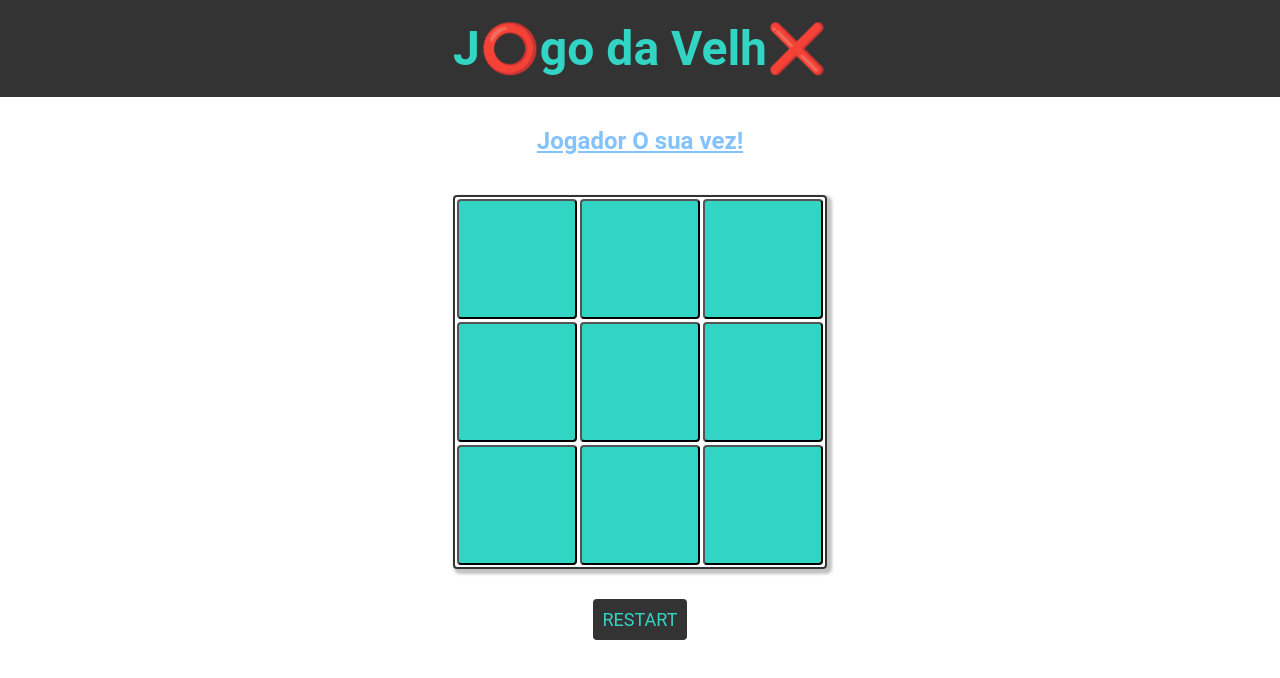
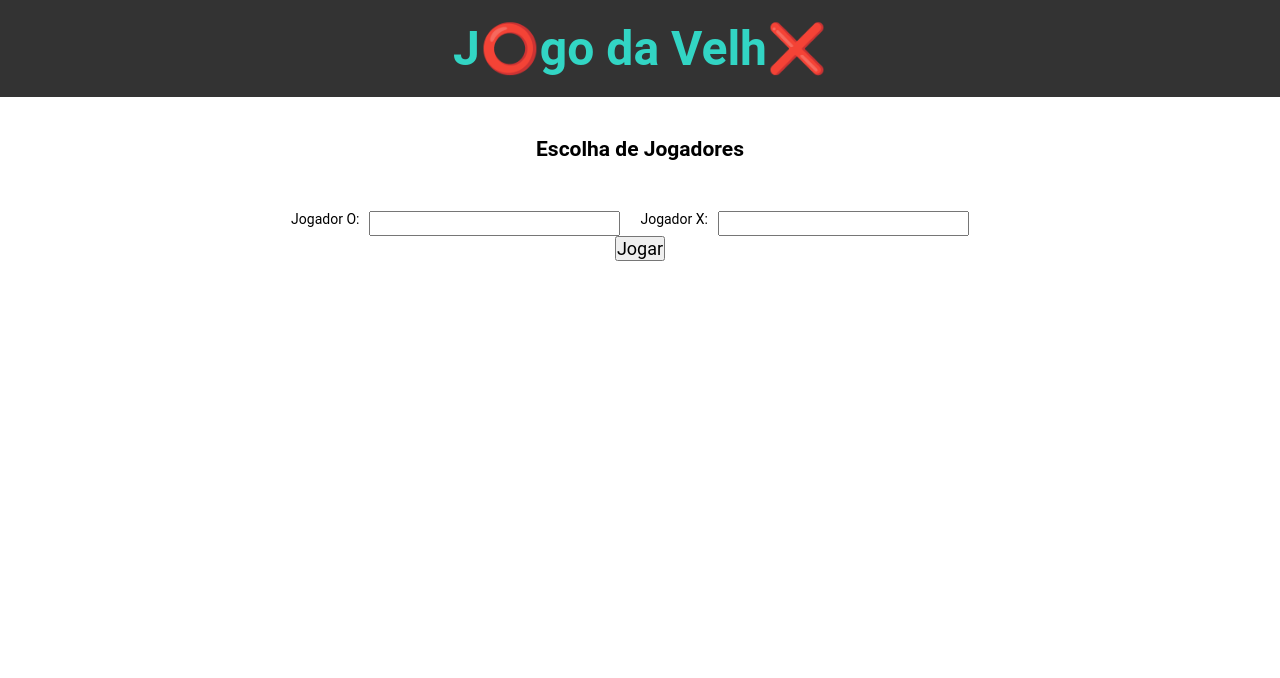
Before and after one commit to flborrelli/tic-tac-toe-ts, a React (Create React App) app: page / in a window 1280 px wide. Shown: the top 678 px of the page. Built offline with nearby package versions, Linux system fonts and the light colour scheme.

Commit message:
Select player implemented

```diff
--- a/package.json
+++ b/package.json
@@ -12,6 +12,7 @@
     "@types/react-dom": "^16.9.0",
     "react": "^16.13.1",
     "react-dom": "^16.13.1",
+    "react-router-dom": "^5.2.0",
     "react-scripts": "3.4.3",
     "typescript": "~3.7.2"
   },
@@ -35,5 +36,8 @@
       "last 1 firefox version",
       "last 1 safari version"
     ]
+  },
+  "devDependencies": {
+    "@types/react-router-dom": "^5.1.5"
   }
 }
--- /dev/null
+++ b/src/App.tsx
@@ -0,0 +1,13 @@
+import React from 'react';
+import './App.css';
+import Routes from './routes';
+
+const App: React.FC = () => {
+  return (
+    <>
+      <Routes/>
+    </>
+  );
+}
+
+export default App;
--- a/src/Components/Board/Board.tsx
+++ b/src/Components/Board/Board.tsx
@@ -4,10 +4,19 @@ import Reset from "../Reset/Reset";
 import Result from "../Result/Result";
 import Status from "../Status/Status";
 
-const Board: React.FC = () => {
+interface Players {
+  players: {
+    playerO: string,
+    playerX: string,
+  };
+}
+
+const Board: React.FC<Players> = ({players}) => {
+  const {playerO, playerX} = players;
   const emptyBoard = Array<string>(9).fill("");
   const [board, setBoard] = useState(emptyBoard);
-  const [currentPlayer, setCurrentPlayer] = useState("O");
+  const [currentPlayer, setCurrentPlayer] = useState('O');
+  const [playerName, setPlayerName] = useState(playerO);
   const [winner, setWinner] = useState<string | null>(null);
 
   useEffect(checkWinner, [board]);
@@ -28,6 +37,7 @@ const Board: React.FC = () => {
       )
     );
     setCurrentPlayer(currentPlayer === "X" ? "O" : "X");
+    setPlayerName(currentPlayer === "X" ? playerO : playerX)
   }
 
   function checkWinner() {
@@ -50,10 +60,12 @@ const Board: React.FC = () => {
     winningPossibilities.forEach((possibility) => {
       if (possibility.toString() === winnerO.toString()) {
         setWinner("O");
+        setPlayerName(playerO)
         console.log("O venceu!");
       }
       if (possibility.toString() === winnerX.toString()) {
         setWinner("X");
+        setPlayerName(playerX)
         console.log("X venceu!");
       }
     });
@@ -69,7 +81,7 @@ const Board: React.FC = () => {
 
   return (
     <>
-      <Status currentPlayer={currentPlayer} winner={winner} />
+      <Status currentPlayer={currentPlayer} playerName={playerName} winner={winner} />
       <div className="container">
         <div className="game">
           <div className="board-grid">
@@ -91,8 +103,11 @@ const Board: React.FC = () => {
             setCurrentPlayer={setCurrentPlayer}
             setBoard={setBoard}
             setWinner={setWinner}
+            setPlayerName={setPlayerName}
+            playerO={playerO}
           />
-          {winner && <Result winner={winner} />}
+          <button><a href="/">Mudar jogadores</a></button>
+          {winner && <Result winner={winner} playerName={playerName} />}
         </div>
       </div>
     </>
--- a/src/Game.css
+++ b/src/Components/PlayerSelect/index.css
@@ -36,3 +36,24 @@ button {
   color: rgb(50,213,196);
   padding: 20px 0;
 }
+
+
+.player-select-container {
+  display: flex;
+  flex-direction: column;
+  align-items: center;
+  margin-top: 40px;
+}
+
+.player-select-container form{
+  display: flex;
+  padding-top: 50px;
+}
+
+.player-select-container form label{
+  margin-right: 10px;
+}
+
+.player-select-container form input{
+  margin-right: 20px;
+}
--- /dev/null
+++ b/src/Components/PlayerSelect/index.tsx
@@ -0,0 +1,55 @@
+import React, { useState, ChangeEvent, MouseEvent } from 'react';
+import { Link } from 'react-router-dom';
+import './index.css';
+import Board from '../Board/Board';
+
+const PlayerSelect: React.FC = () => {
+
+  const [players, setPlayers] = useState({
+    playerO: 'O',
+    playerX: 'X',
+  });
+
+  const [startGame, setStartGame] = useState(false);
+
+  const handleInputChange = (event: ChangeEvent<HTMLInputElement>) => {
+    const { name, value } = event.target;
+    setPlayers({...players, [name]: value})
+  }
+
+  const handleClick = (event: MouseEvent) => {
+    event.preventDefault();
+    setStartGame(true)
+  }
+  console.log(startGame)
+  return (
+
+    <div className="game-container">
+      <div className='header'>
+        <h1> J<span role='img' aria-label='O'>⭕</span>go da Velh<span role='img' aria-label='x'>❌</span> </h1>
+      </div>
+      {
+        startGame ? <Board players={players}/> : (
+<div className="player-select-container">
+        <h2>Escolha de Jogadores</h2>
+        <form>
+          <label htmlFor="playerO">Jogador O: </label>
+          <input type="text" name='playerO' id='playerO' onChange={handleInputChange}/>
+
+          <label htmlFor="playerX">Jogador X: </label>
+          <input type="text" name='playerX' id='playerX' onChange={handleInputChange}/>
+        </form>
+
+        <button onClick={handleClick}>Jogar</button>
+
+      </div>
+        )
+
+      }
+
+    </div>
+
+  );
+}
+
+export default PlayerSelect;
--- a/src/Components/Reset/Reset.tsx
+++ b/src/Components/Reset/Reset.tsx
@@ -6,6 +6,8 @@ interface Props {
   setBoard: React.Dispatch<React.SetStateAction<string[]>>;
   setWinner: React.Dispatch<React.SetStateAction<string | null>>;
   setCurrentPlayer: React.Dispatch<React.SetStateAction<string>>;
+  setPlayerName: React.Dispatch<React.SetStateAction<string>>;
+  playerO: string;
 }
 
 const Reset: React.FC<Props> = ({
@@ -13,9 +15,12 @@ const Reset: React.FC<Props> = ({
   setBoard,
   setWinner,
   emptyBoard,
+  setPlayerName,
+  playerO,
 }) => {
   function resetGame() {
     setCurrentPlayer("O");
+    setPlayerName(playerO)
     setBoard(emptyBoard);
     setWinner(null);
   }
--- a/src/Components/Result/Result.tsx
+++ b/src/Components/Result/Result.tsx
@@ -3,9 +3,10 @@ import "./Result.css";
 
 interface Props {
   winner: string;
+  playerName: string;
 }
 
-const Result: React.FC<Props> = ({winner}) => {
+const Result: React.FC<Props> = ({winner, playerName}) => {
 
 
   return (
@@ -19,7 +20,7 @@ const Result: React.FC<Props> = ({winner}) => {
           </h2>
         ) : (
           <h2 className={winner}>
-            {winner} venceu{" "}
+            {playerName} venceu{" "}
             <span role="img" aria-label="throphy">
               🏆
             </span>
--- a/src/Components/Status/Status.tsx
+++ b/src/Components/Status/Status.tsx
@@ -4,9 +4,10 @@ import "./Status.css";
 interface Props {
   currentPlayer: string;
   winner: string | null;
+  playerName: string;
 }
 
-const Status: React.FC<Props> = ({currentPlayer, winner}) => {
+const Status: React.FC<Props> = ({currentPlayer, winner, playerName}) => {
 
 
   return (
@@ -15,7 +16,7 @@ const Status: React.FC<Props> = ({currentPlayer, winner}) => {
       <div className={`jogador-da-vez ${currentPlayer}`}>Jogo Finalizado</div>
     ) : (
       <div className={`jogador-da-vez ${currentPlayer}`}>
-        Jogador {currentPlayer} sua vez!
+        {playerName} sua vez!
       </div>
     )}
     </>
--- a/src/Game.tsx
+++ /dev/null
@@ -1,16 +0,0 @@
-import React from 'react';
-import './Game.css';
-import Board from './Components/Board/Board';
-
-const Game: React.FC = () => {
-  return (
-    <div className="game-container">
-      <div className='header'>
-        <h1> J<span role='img' aria-label='O'>⭕</span>go da Velh<span role='img' aria-label='x'>❌</span> </h1>
-      </div>
-      <Board />
-    </div>
-  );
-}
-
-export default Game;
--- a/src/index.tsx
+++ b/src/index.tsx
@@ -1,11 +1,11 @@
 import React from 'react';
 import ReactDOM from 'react-dom';
-import Game from './Game';
+import App from './App';
 
 
 ReactDOM.render(
   <React.StrictMode>
-    <Game />
+    <App/>
   </React.StrictMode>,
   document.getElementById('root')
 );
--- /dev/null
+++ b/src/routes.tsx
@@ -0,0 +1,15 @@
+import React from 'react';
+import { BrowserRouter, Route, Switch } from 'react-router-dom';
+import PlayerSelect from './Components/PlayerSelect';
+
+const Routes = () => {
+  return(
+    <BrowserRouter>
+      <Switch>
+        <Route path='/' exact component={PlayerSelect}/>
+      </Switch>
+    </BrowserRouter>
+  )
+};
+
+export default Routes;
```
Also changed, not shown: src/App.css (added), 1 other file (tests, documents, lock files or other folders).
